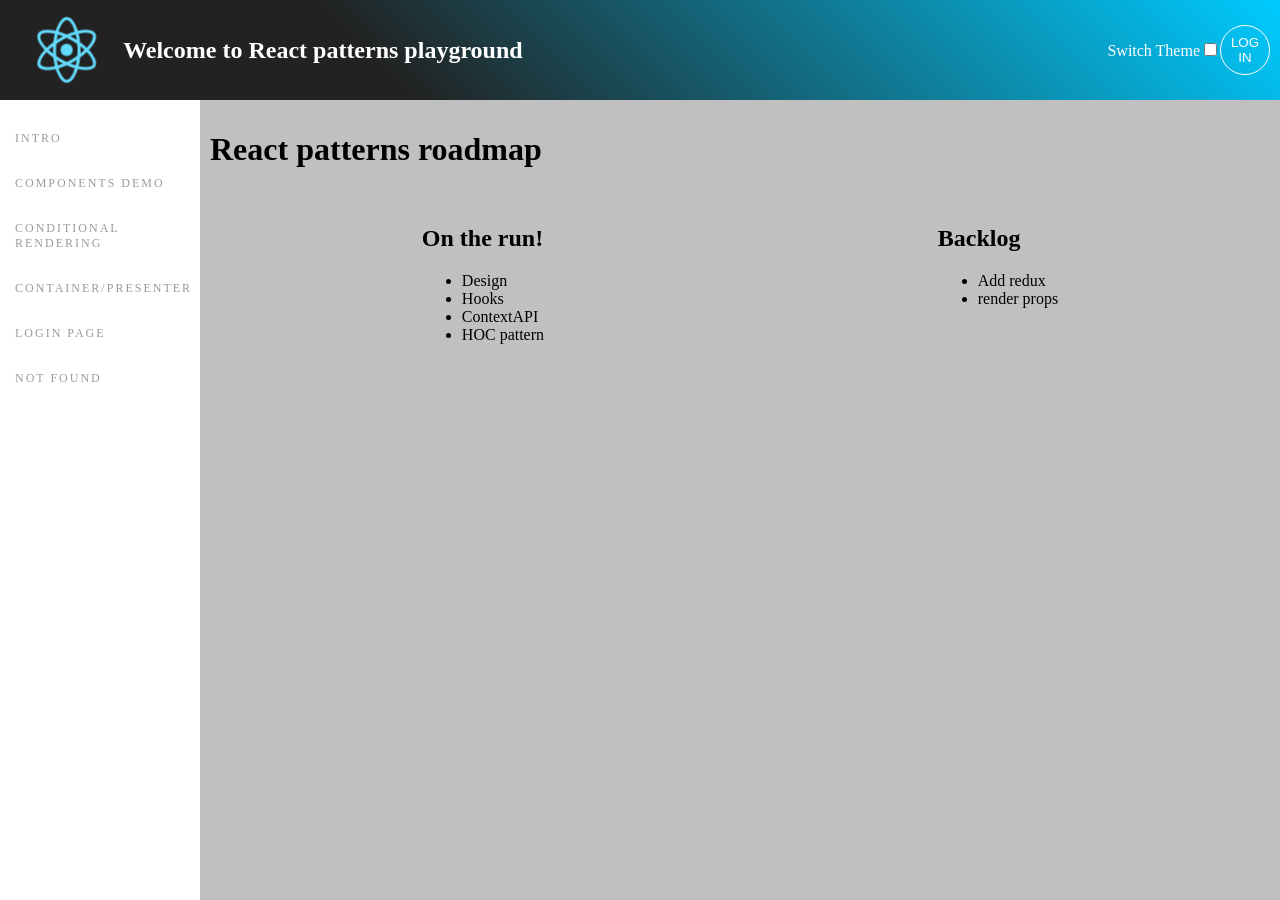
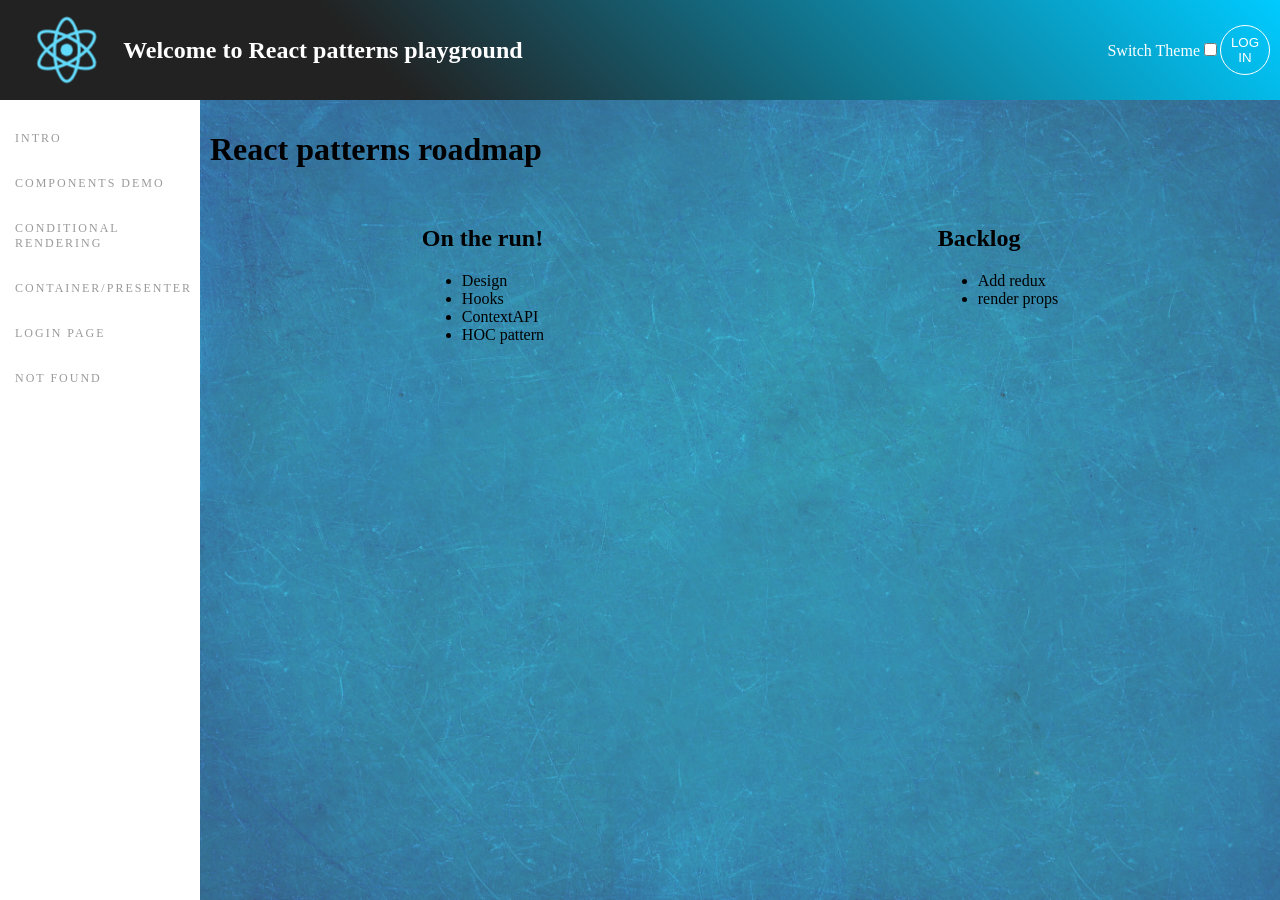
Before and after one commit to khamer1410/react-patterns, a React (Create React App) app: page / in a window 1280 px wide. Built offline with nearby package versions, Linux system fonts and the light colour scheme.

Commit message:
Styling - add background & mask, change btn colors

```diff
--- a/src/App.js
+++ b/src/App.js
@@ -4,6 +4,7 @@ import styled from 'styled-components'
 import 'style/App.css'
 import Navbar from 'layouts/Navbar'
 import Header from 'layouts/Header'
+import background from 'assets/blue-blank.jpg'
 
 import { getCurrentUser } from 'utils/authentication'
 import routes from 'config/routes'
@@ -44,7 +45,8 @@ const Main = styled.div`
   grid-area: main;
   min-height: 100vh;
   padding: 10px;
-  background: silver;
+  background: linear-gradient(rgba(255, 255, 255, 0.2), rgba(255, 255, 255, 0.2)), url(${background});
+  background-size: cover;
 `
 
 const Container = styled.div`
--- a/src/components/Buttons.js
+++ b/src/components/Buttons.js
@@ -33,7 +33,7 @@ export const Button = styled.button`
   cursor: pointer;
   outline: none;
 
-  background-color: #00cbff;
+  background-color: #084c5d;
   background-image: linear-gradient(to bottom,rgba(255,255,255,0.4),rgba(255,255,255,0));
   background-repeat: no-repeat;
   box-shadow: 0 5px 10px 0 rgba(0,0,0,0.3);
```
Also changed, not shown: src/assets/blue-blank.jpg (added), src/assets/navy-background.jpg (renamed from src/navy-background.jpg).
